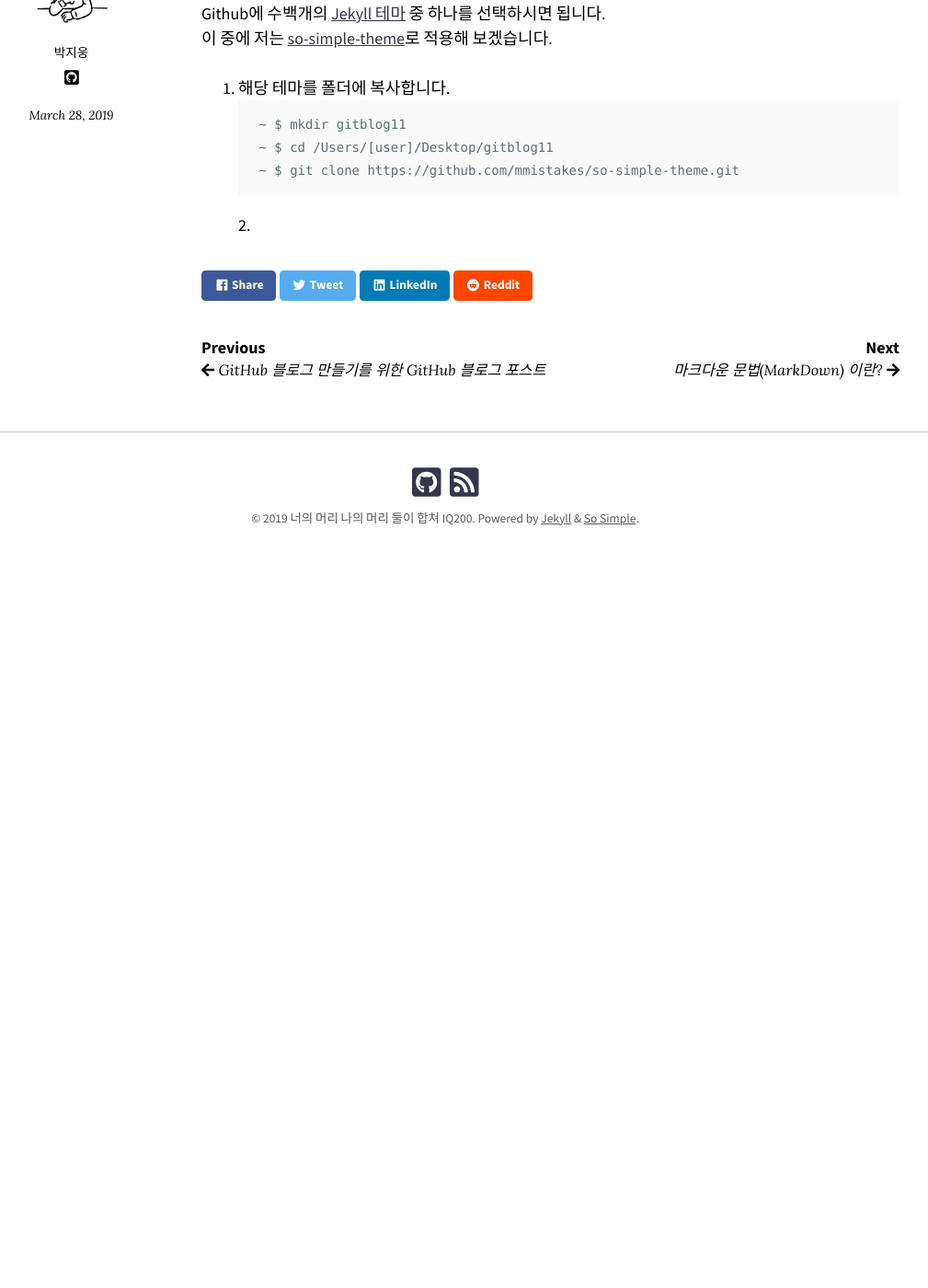
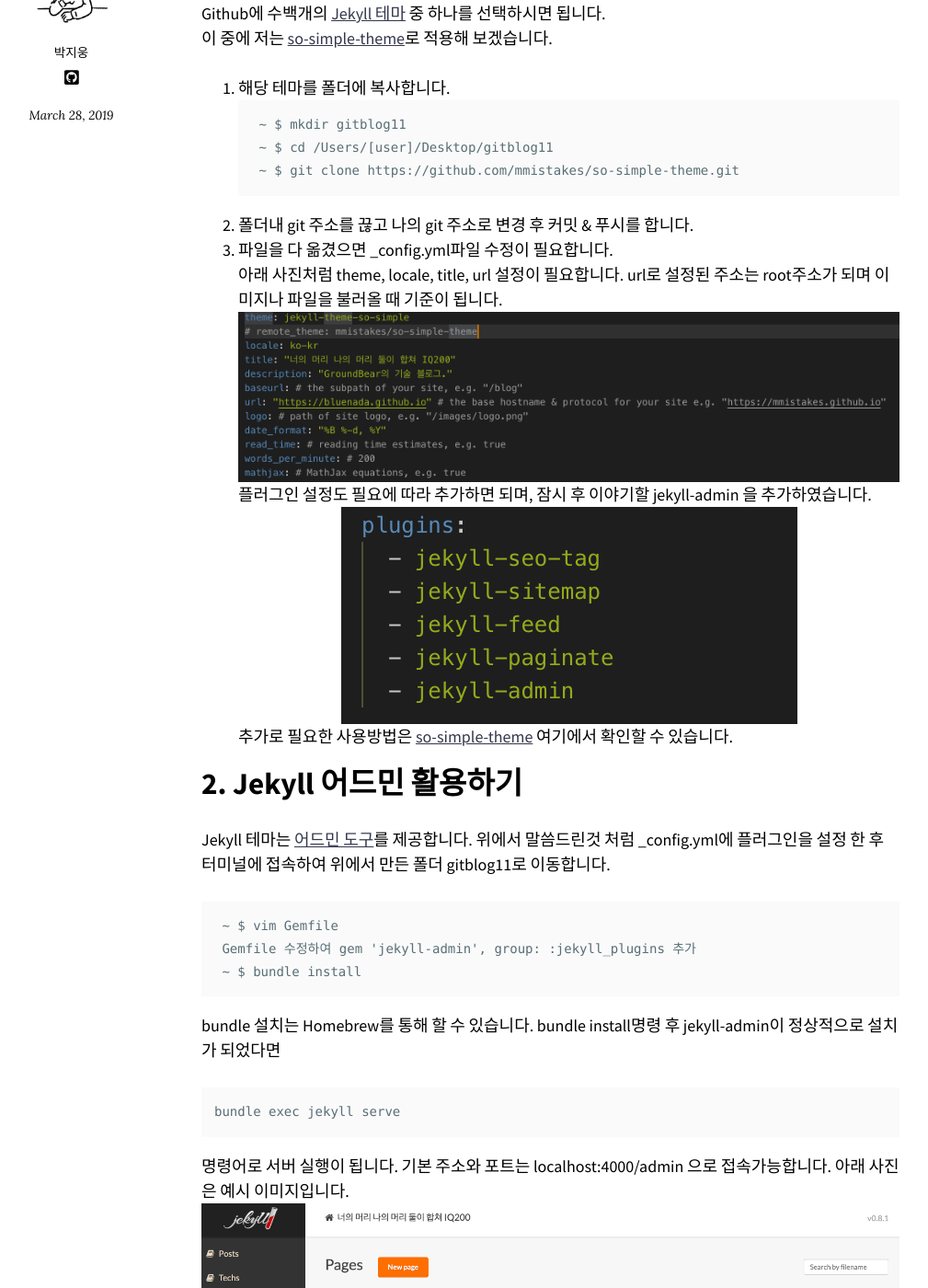
Before and after one commit to bluenada/bluenada.github.io, a Jekyll site: the page built from _posts/2019-03-28-jekyll.md, in a window 1280 px wide and 1400 px high, scrolled down 370 px. Shown: the whole window at 92% size, without its empty margins (156-1165 px from the left). Built offline with Jekyll 4.4.1, drawn with Linux system fonts in a browser that asks for light colours; nearby versions of some CDN libraries; before the commit the page ends 1016 px from its top, so only the background shows below that.

Commit message:
commiot Jekyll admin

````diff
--- a/_posts/2019-03-28-jekyll.md
+++ b/_posts/2019-03-28-jekyll.md
@@ -13,4 +13,28 @@ Github에 수백개의 [Jekyll 테마](https://github.com/topics/jekyll-theme)
  ~ $ cd /Users/[user]/Desktop/gitblog11
  ~ $ git clone https://github.com/mmistakes/so-simple-theme.git
 ```
-2.
+2. 폴더내 git 주소를 끊고 나의 git 주소로 변경 후 커밋 & 푸시를 합니다.
+3. 파일을 다 옮겼으면 _config.yml파일 수정이 필요합니다.
+아래 사진처럼 theme, locale, title, url 설정이 필요합니다.
+url로 설정된 주소는 root주소가 되며 이미지나  파일을 불러올 때 기준이 됩니다.
+![image-center]({{ '/images/repository12.png' | absolute_url }}){: .align-center}
+플러그인 설정도 필요에 따라 추가하면 되며, 잠시 후 이야기할 jekyll-admin 을 추가하였습니다.
+![image-center]({{ '/images/repository13.png' | absolute_url }}){: .align-center}
+추가로 필요한 사용방법은 [so-simple-theme](https://github.com/mmistakes/so-simple-theme) 여기에서 확인할 수 있습니다.
+
+# 2. Jekyll 어드민 활용하기
+Jekyll 테마는 [어드민 도구](https://github.com/jekyll/jekyll-admin)를 제공합니다. 위에서 말씀드린것 처럼 _config.yml에 플러그인을 설정 한 후 터미널에 접속하여 위에서 만든 폴더 gitblog11로 이동합니다.
+```
+ ~ $ vim Gemfile
+ Gemfile 수정하여 gem 'jekyll-admin', group: :jekyll_plugins 추가
+ ~ $ bundle install
+```
+bundle 설치는 Homebrew를 통해 할 수 있습니다.
+bundle install명령 후 jekyll-admin이 정상적으로 설치가 되었다면
+```
+bundle exec jekyll serve
+```
+명령어로 서버 실행이 됩니다. 기본 주소와 포트는 localhost:4000/admin 으로 접속가능합니다.
+아래 사진은 예시 이미지입니다.
+![image-center]({{ '/images/repository14.png' | absolute_url }}){: .align-center}
+![image-center]({{ '/images/repository15.png' | absolute_url }}){: .align-center}
````
Also changed, not shown: images/repository12.png (added), images/repository13.png (added), images/repository14.png (added), images/repository15.png (added).
